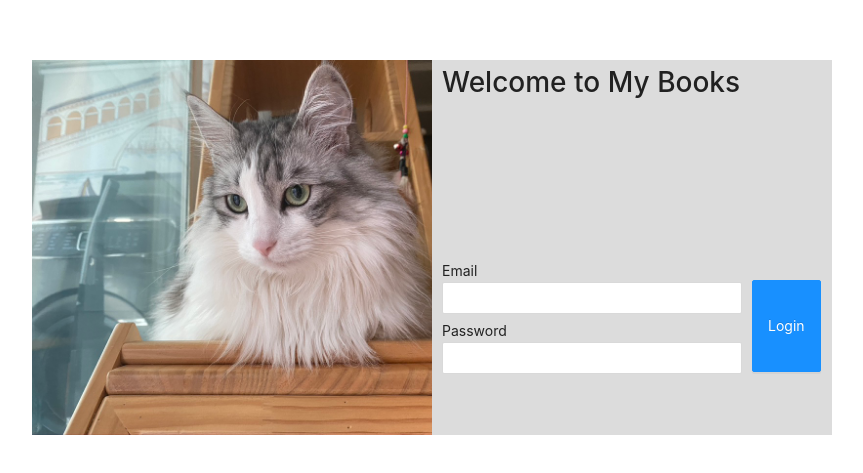
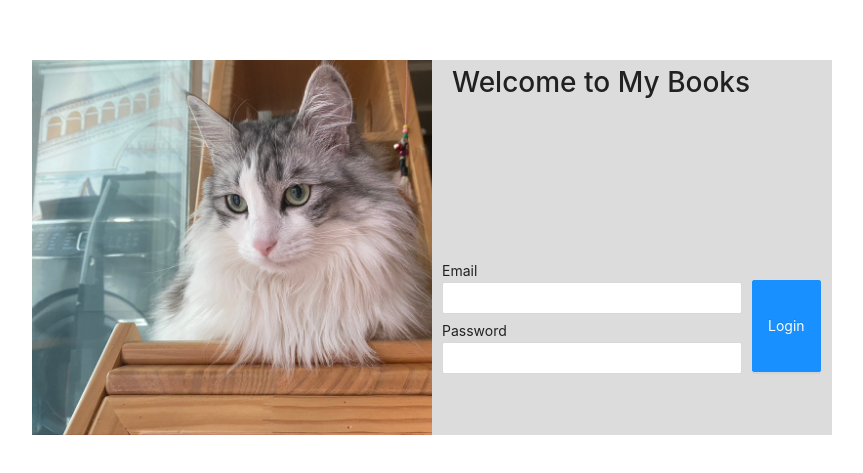
Before and after one commit to SaltPepperSalt/my-books, a React (Create React App) app: page /signin in a window 1280 px wide. Shown: the part 153-626 px from the top of the page, without its empty margins (208-1071 px from the left). Built offline with nearby package versions, Linux system fonts and the light colour scheme.

Commit message:
Login Css

```diff
--- a/src/pages/Signin.module.css
+++ b/src/pages/Signin.module.css
@@ -23,7 +23,7 @@
 }
 
 .sign_login h1 {
-  margin-left: 10px;
+  margin-left: 20px;
   grid-area: head;
 }
 
```
